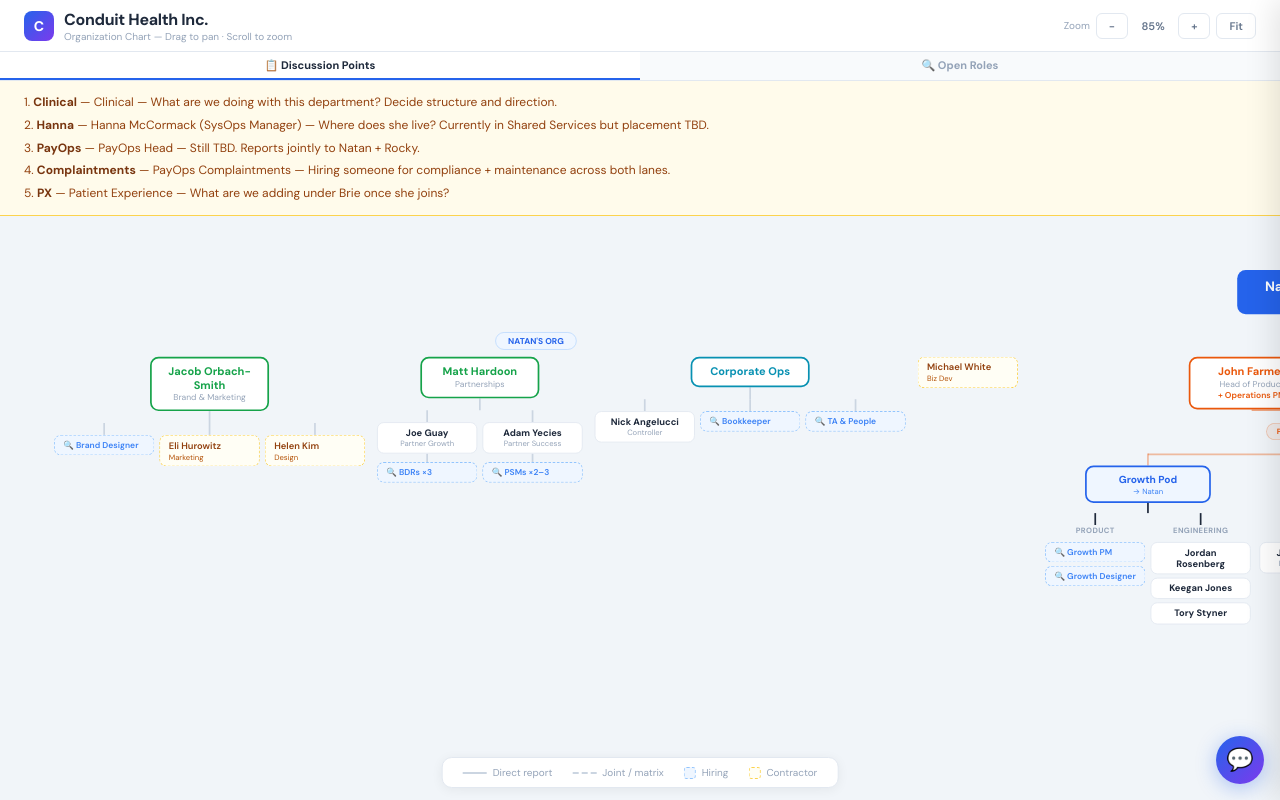
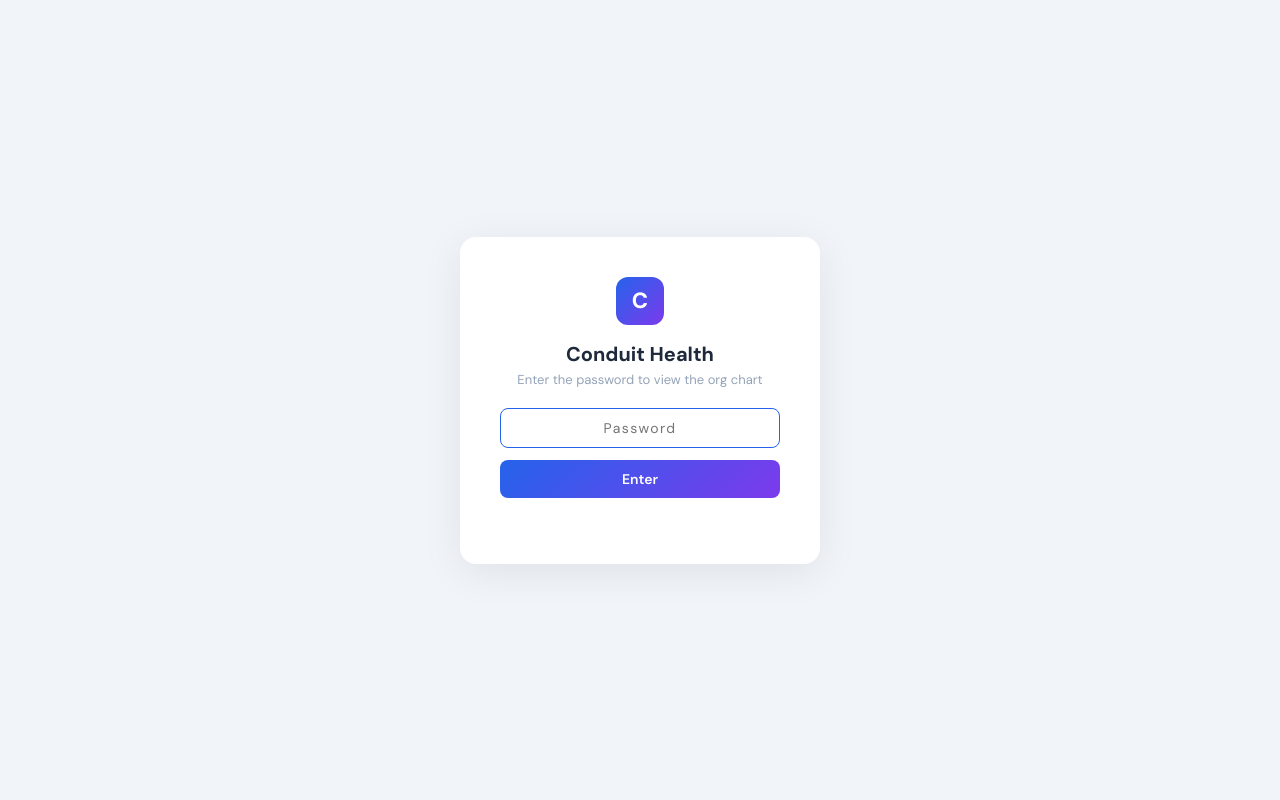
Before and after one commit to natan-design/conduit-org-chart, a plain HTML site: page index.html in a window 1280 px wide. Drawn offline with Linux system fonts and the light colour scheme.

Commit message:
Add password protection gate

```diff
--- a/index.html
+++ b/index.html
@@ -6,6 +6,21 @@
 <title>Conduit Health — Org Chart</title>
 <link href="https://fonts.googleapis.com/css2?family=DM+Sans:ital,wght@0,400;0,500;0,600;0,700;0,800;1,400&display=swap" rel="stylesheet">
 <style>
+/* ========== PASSWORD GATE ========== */
+.pw-gate { position:fixed; inset:0; z-index:9999; background:var(--bg); display:flex; align-items:center; justify-content:center; font-family:'DM Sans',-apple-system,sans-serif; }
+.pw-gate.hidden { display:none; }
+.pw-box { background:#fff; border-radius:16px; padding:40px; box-shadow:0 8px 40px rgba(0,0,0,0.08); text-align:center; max-width:360px; width:90%; }
+.pw-box .pw-logo { width:48px;height:48px; background:linear-gradient(135deg,#2563eb,#7c3aed); border-radius:12px; display:flex;align-items:center;justify-content:center; color:#fff;font-weight:800;font-size:22px; margin:0 auto 16px; }
+.pw-box h2 { font-size:20px; font-weight:700; color:#1e293b; margin-bottom:4px; }
+.pw-box p { font-size:13px; color:#94a3b8; margin-bottom:20px; }
+.pw-box input { width:100%; padding:10px 14px; border:1.5px solid #e2e8f0; border-radius:8px; font-size:14px; font-family:inherit; text-align:center; letter-spacing:0.1em; outline:none; transition:border-color 0.15s; }
+.pw-box input:focus { border-color:#2563eb; }
+.pw-box input.pw-error { border-color:#ef4444; animation:pw-shake 0.4s; }
+.pw-box button { width:100%; margin-top:12px; padding:10px; border:none; border-radius:8px; background:linear-gradient(135deg,#2563eb,#7c3aed); color:#fff; font-size:14px; font-weight:600; cursor:pointer; font-family:inherit; transition:opacity 0.15s; }
+.pw-box button:hover { opacity:0.9; }
+.pw-err-msg { font-size:12px; color:#ef4444; margin-top:8px; min-height:18px; }
+@keyframes pw-shake { 0%,100%{transform:translateX(0)} 20%,60%{transform:translateX(-6px)} 40%,80%{transform:translateX(6px)} }
+
 :root {
   --blue: #2563eb; --purple: #7c3aed; --amber: #d97706; --orange: #ea580c;
   --green: #16a34a; --teal: #0891b2; --slate: #475569; --light-slate: #94a3b8;
@@ -135,6 +150,19 @@
 </head>
 <body>
 
+<!-- PASSWORD GATE -->
+<div class="pw-gate" id="pwGate">
+  <div class="pw-box">
+    <div class="pw-logo">C</div>
+    <h2>Conduit Health</h2>
+    <p>Enter the password to view the org chart</p>
+    <input type="password" id="pwInput" placeholder="Password" autofocus
+      onkeydown="if(event.key==='Enter')checkPassword()">
+    <button onclick="checkPassword()">Enter</button>
+    <div class="pw-err-msg" id="pwErr"></div>
+  </div>
+</div>
+
 <!-- HEADER -->
 <div class="header">
   <div class="header-left">
@@ -210,6 +238,36 @@
 </div>
 
 <script>
+// =============================================================================
+// PASSWORD GATE
+// =============================================================================
+const PW_HASH = 'd2093fb112d85e7bafc0865d405e5a18f92b362e2aee3cb8cc8af498fee0657e'; // SHA-256 of "2026"
+const PW_SESSION_KEY = 'conduit_orgchart_authed';
+
+async function sha256(str) {
+  const buf = await crypto.subtle.digest('SHA-256', new TextEncoder().encode(str));
+  return Array.from(new Uint8Array(buf)).map(b => b.toString(16).padStart(2, '0')).join('');
+}
+
+async function checkPassword() {
+  const input = document.getElementById('pwInput');
+  const err = document.getElementById('pwErr');
+  const hash = await sha256(input.value);
+  if (hash === PW_HASH) {
+    sessionStorage.setItem(PW_SESSION_KEY, '1');
+    document.getElementById('pwGate').classList.add('hidden');
+  } else {
+    input.classList.add('pw-error');
+    err.textContent = 'Incorrect password';
+    setTimeout(() => { input.classList.remove('pw-error'); }, 400);
+  }
+}
+
+// Auto-unlock if already authed this session
+if (sessionStorage.getItem(PW_SESSION_KEY) === '1') {
+  document.getElementById('pwGate').classList.add('hidden');
+}
+
 // =============================================================================
 // ORG DATA — This is the single source of truth. The chatbot modifies this.
 // =============================================================================
```
